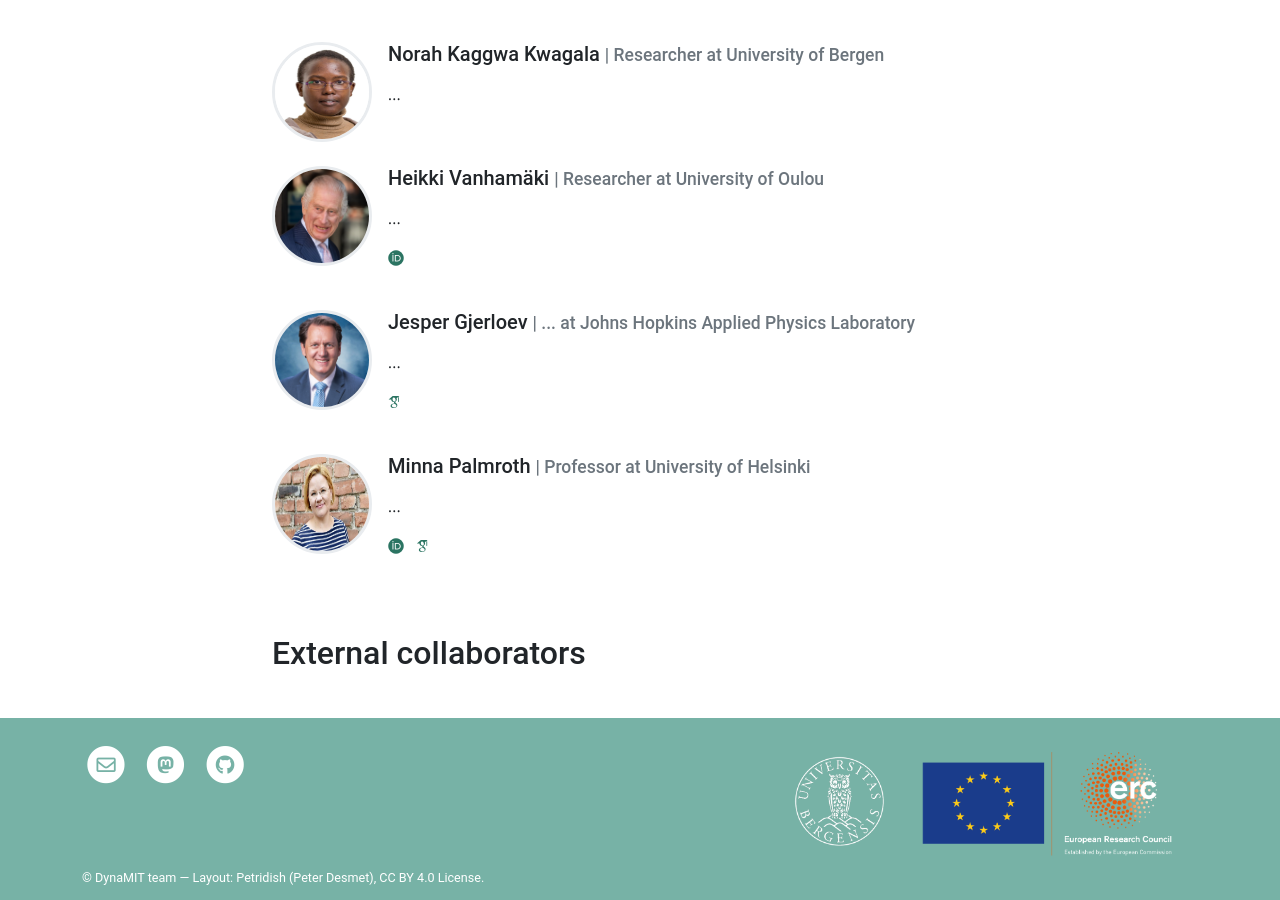
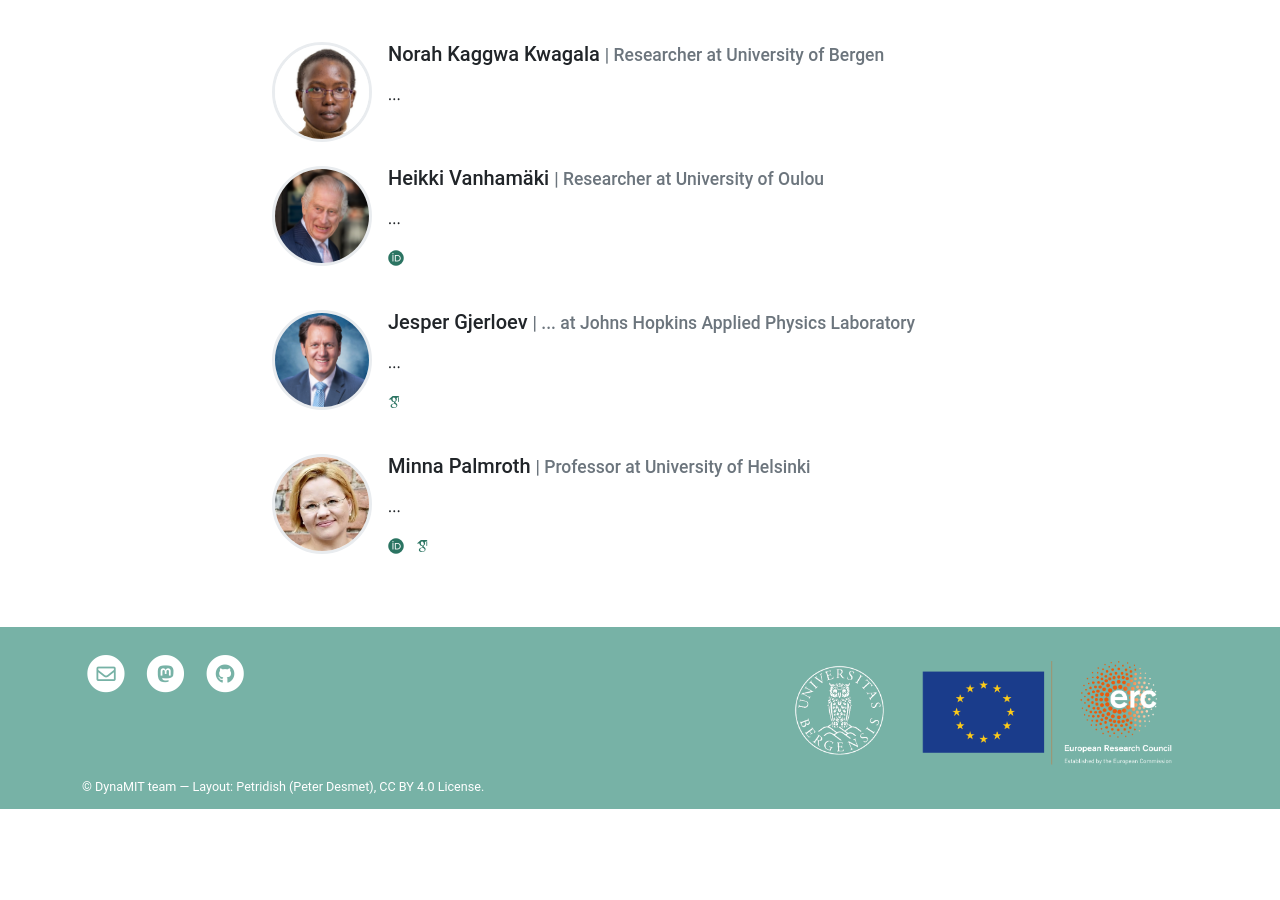
Before and after one commit to DynaMIT-uib/DynaMIT-uib.github.io, a Jekyll site: the page built from pages/team.md, in a window 1280 px wide and 900 px high, scrolled down 1990 px. Built offline with Jekyll 4.4.1, drawn with Linux system fonts in a browser that asks for light colours; some web fonts are replaced; after the commit the page ends 2799 px from its top, so only the background shows below that.

Commit message:
Update stuff

```diff
--- a/_layouts/team.html
+++ b/_layouts/team.html
@@ -81,7 +81,7 @@ description: Template for team page.
 
 
 <!-- Insert header for new section -->
-<h2 style="margin-top: 60px;">External collaborators</h2>
+<!-- <h2 style="margin-top: 60px;">External collaborators</h2> -->
 
 <!-- Loop through extassociations -->
 {% if team_data.extassociations %}
```
Also changed, not shown: assets/theme/images/Minna.jpeg, assets/theme/images/Norah.jpg.
